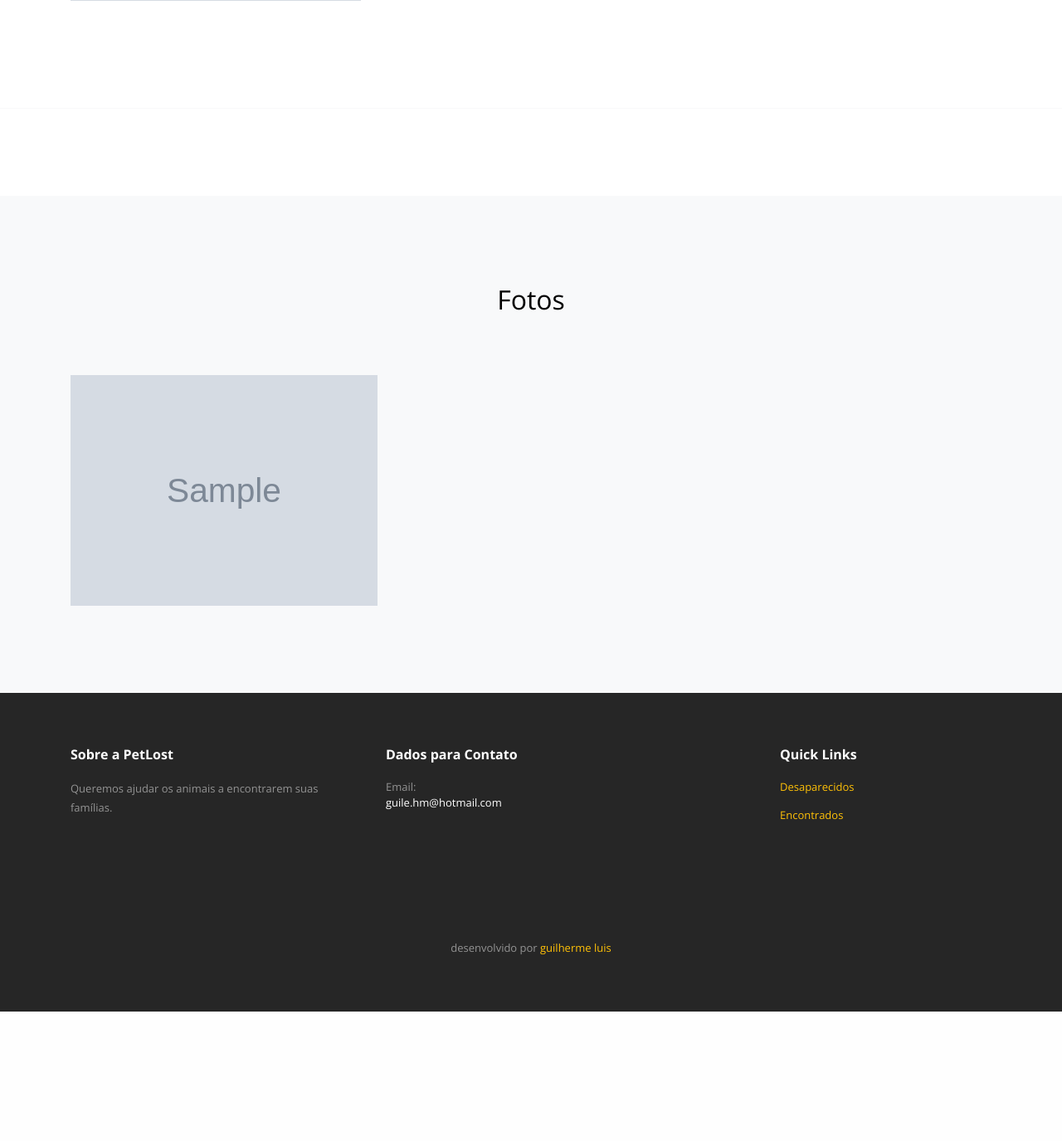
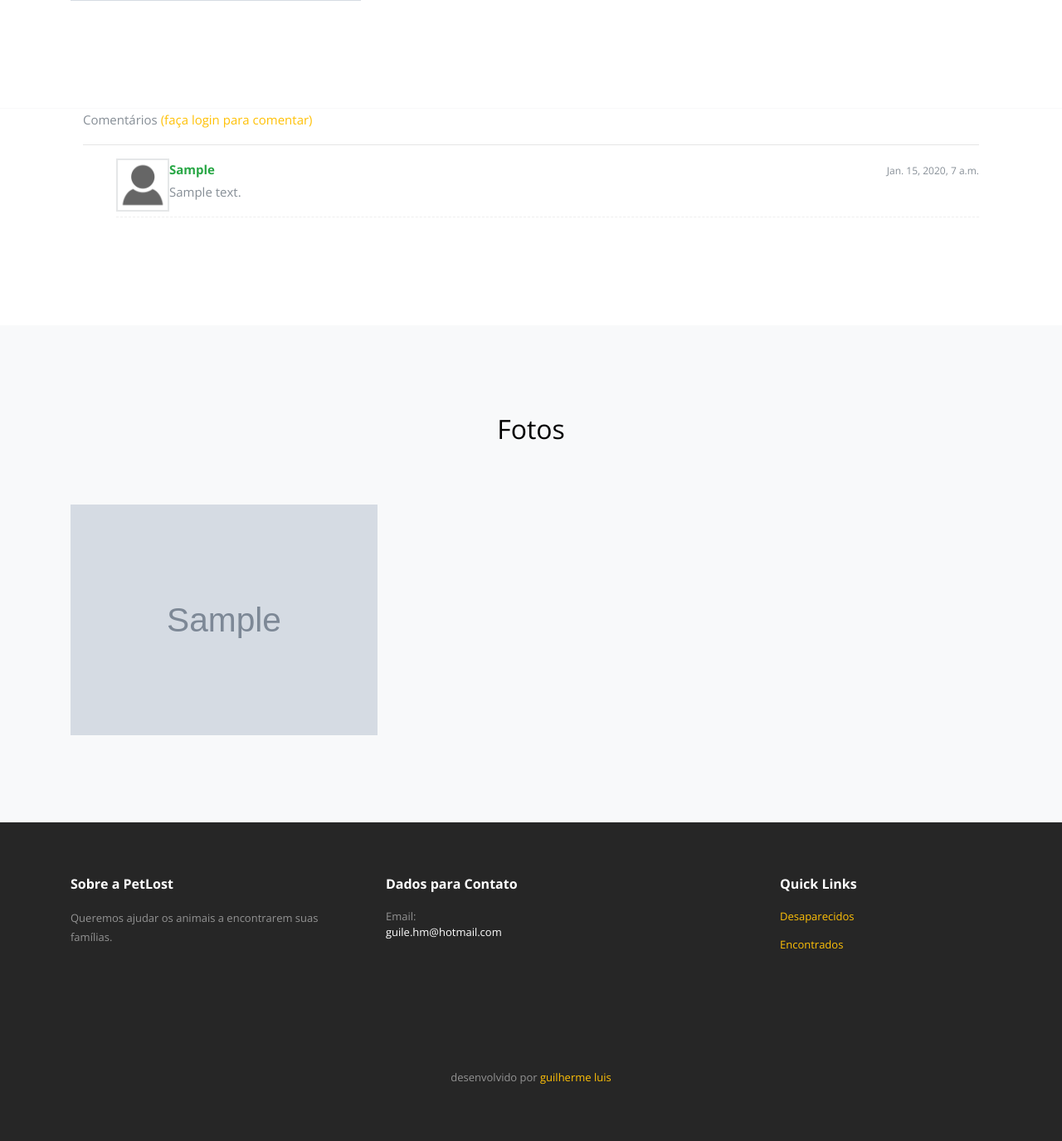
Before and after one commit to guilehm/pet-lost, a Django app: the page made by web/templates/web/pet_detail.html in a window 1280 px wide. Shown: the part 604-1979 px from the top of the page at 83% size. Before the commit the page ends 1823 px from the top, so only its background shows below. Run offline with Django 3.2, Linux system fonts and the light colour scheme; data comes from the database, SQL or seed files in the repository; tables that the repository leaves empty hold one stand-in row (Sample ...); some libraries are stand-ins or nearby versions.

Commit message:
rollback changes

```diff
--- a/web/templates/web/pet_detail.html
+++ b/web/templates/web/pet_detail.html
@@ -124,7 +124,58 @@
     </div>
 </section>
 <section class="section border-t bg-white element-animate pt-0">
+<div class="row bootstrap mx-0">
+    <div class="container">
+        <div class="col-md-offset-2 col-sm-12">
+            <div class="comment-wrapper">
+                <div class="panel panel-info">
+                    <div class="panel-heading">
+                        Comentários
+                        {% if not user.is_authenticated %}
+                            <a href="{% url 'web:account-login' %}">(faça login para comentar)</a>
+                        {% endif %}
+                    </div>
+                    <div class="panel-body">
+                    {% if user.is_authenticated %}
+                        <form method="post">
+                        {% csrf_token %}
+                        <textarea required class="form-control" name="description" placeholder="escreva um comentário..." rows="3"></textarea>
+                        <br>
+                        <button type="submit" class="btn btn-success pull-right">Comentar</button>
+                        </form>
+                    {% endif %}
+                        <div class="clearfix"></div>
+                        <hr>
+                        <ul class="media-list">
+                            {% for comment in pet.announcement.get_comments %}
+                                <li class="media">
+                                    <a class="pull-left">
+                                        {% if comment.user.socialaccount_set.exists %}
+                                            <img src="{{ comment.user.socialaccount_set.all.0.get_avatar_url }}" alt="profile">
+                                        {% else %}
+                                            <img src="{% static 'web/img/avatar.png' %}" alt="profile" class="">
+                                        {% endif %}
+                                    </a>
+                                    <div class="media-body">
+                                        <span class="text-muted pull-right">
+                                            <small class="text-muted">{{ comment.date_added }}</small><br>
+                                            {% if comment.user == request.user %}
+                                                <small class="text-muted float-right"><a href="{% url 'web:comment-delete' comment.id %}">deletar</a></small><br>
+                                            {% endif %}
+                                        </span>
+                                        <strong class="text-success">{{ comment.user.first_name|default:'Não Identificado' }}</strong>
+                                        <p>{{ comment.description }}</p>
+                                    </div>
+                                </li>
+                            {% endfor %}
+                        </ul>
+                    </div>
+                </div>
+            </div>
 
+        </div>
+    </div>
+</div>
 </section>
 
 {% if pet.pictures.exists %}
```
